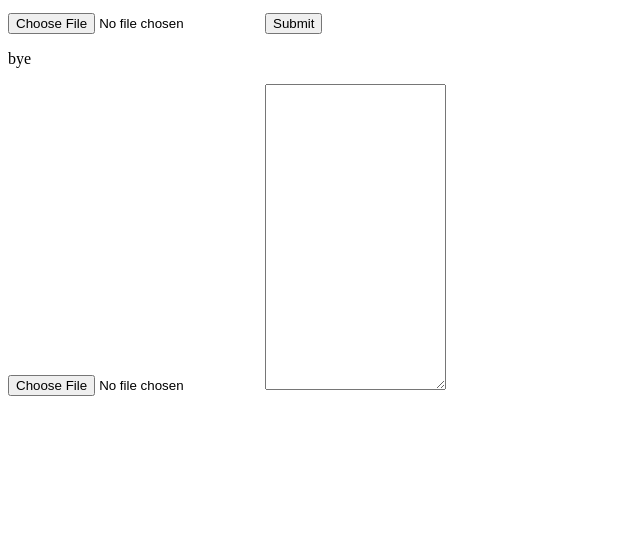
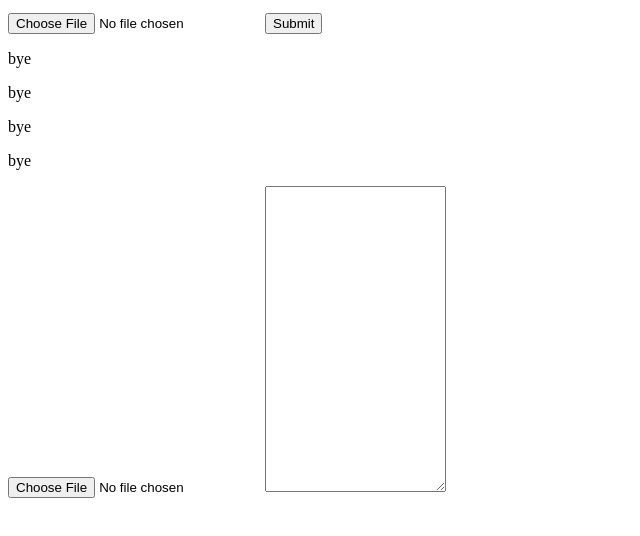
Before and after one commit to MarcoOquendoC/solvedByMarco, a plain HTML site: page index.html in a window 1280 px wide. Shown: the part 148-684 px from the top of the page, without its empty margins (0-640 px from the left). Drawn offline with Linux system fonts and the light colour scheme.

Commit message:
Update index.html

```diff
--- a/index.html
+++ b/index.html
@@ -15,10 +15,10 @@
   <form action="/action_page.php"> <input type="file" id="myFile" name="filename"> <input type="submit"> </form>
   <p>bye</p>
 
+    <p>bye</p>
+    <p>bye</p>
 
-
-
-
+    <p>bye</p>
 
 
   <input type="file" id="fileinput" />
```
